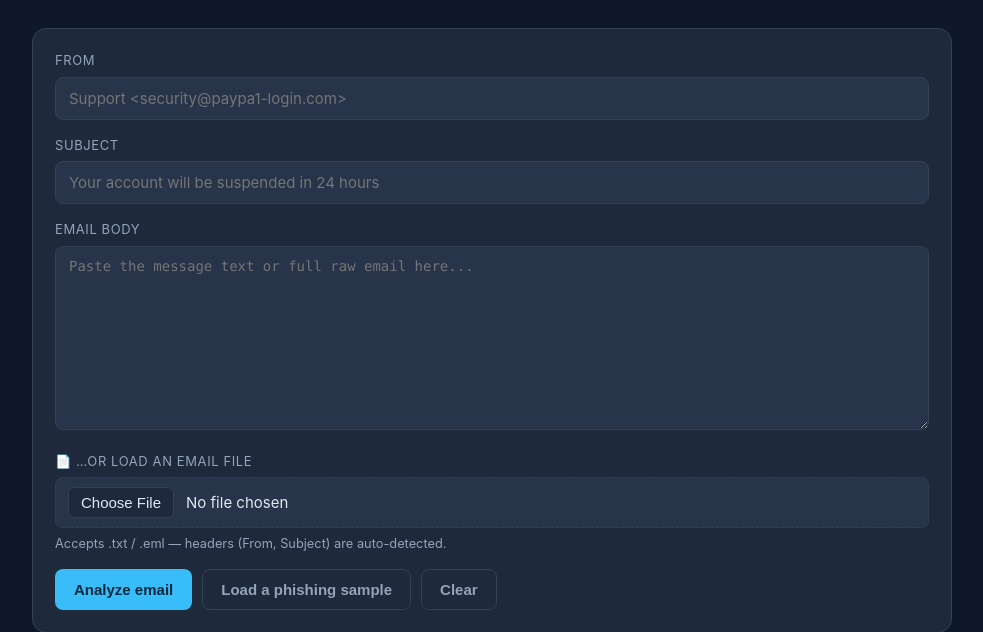
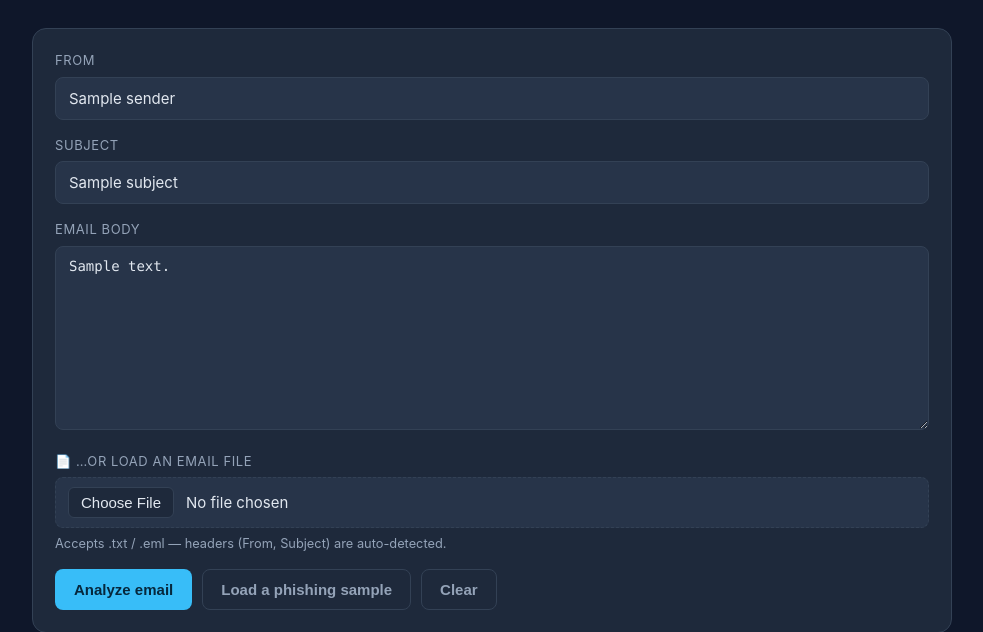
Before and after one commit to bclarketech/VW-Hackathon-phishguard, a Flask app: template templates/index.html in a window 1280 px wide. Shown: the part 111-743 px from the top of the page, without its empty margins (148-1131 px from the left). Run offline with Flask 3, Linux system fonts and the light colour scheme; the template is opened without the code that fills it: most values are stand-ins (such as "Sample title", 1, 10 or a date in 2020).

Commit message:
UX: echo submitted input back into form, working Clear button - Server re-renders sender/subject/body after analyze (incl. error paths) - Clear button wipes fields + report via JS (plain reset would restore bound values) - Tests updated + passing

```diff
--- a/app.py
+++ b/app.py
@@ -20,7 +20,8 @@
 
 @app.route("/", methods=["GET"])
 def index():
-    return render_template("index.html", report=None, error=None)
+    return render_template("index.html", report=None, error=None,
+                           sender="", subject="", body="")
 
 
 @app.route("/analyze", methods=["POST"])
@@ -48,25 +49,32 @@
                 raw = ""
 
     # Enforce the size limit on whatever the user gave us.
+    # NOTE: on every branch we echo the input back so the user never loses
+    #       what they pasted (nothing is persisted server-side).
+    echo_body = body or raw
     total = len(subject) + len(sender) + len(body) + len(raw)
     if total > MAX_PASTE_CHARS:
         error = f"Input too large ({total:,} chars). Please paste under {MAX_PASTE_CHARS:,} characters."
         if request.is_json:
             return jsonify({"error": error}), 413
-        return render_template("index.html", report=None, error=error), 413
+        return render_template("index.html", report=None, error=error,
+                               sender=sender, subject=subject, body=echo_body), 413
 
     if not (subject or body or raw):
         error = "Paste an email (or fill in at least the body) to analyze."
         if request.is_json:
             return jsonify({"error": error}), 400
-        return render_template("index.html", report=None, error=error), 400
+        return render_template("index.html", report=None, error=error,
+                               sender=sender, subject=subject, body=echo_body), 400
 
     report = analyze(subject=subject, body=body, sender=sender, raw=raw)
 
     # NOTE: we intentionally do not store `report`, `body`, or `raw` anywhere.
+    # The values below are only echoed back into the response form.
     if request.is_json:
         return jsonify(report.as_dict())
-    return render_template("index.html", report=report, error=None)
+    return render_template("index.html", report=report, error=None,
+                           sender=sender, subject=subject, body=echo_body)
 
 
 @app.route("/healthz", methods=["GET"])
--- a/static/app.js
+++ b/static/app.js
@@ -22,6 +22,26 @@
       if (p < 1) requestAnimationFrame(step);
     }
     requestAnimationFrame(step);
+  }
+
+  // ---- Clear: wipe fields explicitly ----
+  // The form re-renders with the submitted values bound into value= attributes,
+  // so a plain type="reset" would restore them instead of clearing. Handle it in JS.
+  var clearBtn = document.getElementById("clear-btn");
+  if (clearBtn) {
+    clearBtn.addEventListener("click", function (e) {
+      e.preventDefault();
+      ["sender", "subject", "body"].forEach(function (id) {
+        var el = document.getElementById(id);
+        if (el) el.value = "";
+      });
+      var f = document.getElementById("email-file");
+      if (f) f.value = "";
+      var rep = document.getElementById("report");
+      if (rep) rep.remove();
+      var s = document.getElementById("sender");
+      if (s) s.focus();
+    });
   }
 
   // ---- Load a realistic phishing sample ----
--- a/templates/index.html
+++ b/templates/index.html
@@ -23,20 +23,20 @@
       <form id="analyze-form" method="post" action="/analyze">
         <div class="row">
           <label for="sender">From</label>
-          <input type="text" id="sender" name="sender"
+          <input type="text" id="sender" name="sender" value="{{ sender or '' }}"
                  placeholder="Support &lt;security@paypa1-login.com&gt;" autocomplete="off">
         </div>
 
         <div class="row">
           <label for="subject">Subject</label>
-          <input type="text" id="subject" name="subject"
+          <input type="text" id="subject" name="subject" value="{{ subject or '' }}"
                  placeholder="Your account will be suspended in 24 hours" autocomplete="off">
         </div>
 
         <div class="row">
           <label for="body">Email body</label>
           <textarea id="body" name="body" rows="10"
-                    placeholder="Paste the message text or full raw email here..."></textarea>
+                    placeholder="Paste the message text or full raw email here...">{{ body or '' }}</textarea>
         </div>
 
         <div class="row file-row">
@@ -50,7 +50,7 @@
         <div class="actions">
           <button type="submit" class="btn-primary">Analyze email</button>
           <button type="button" id="sample-btn" class="btn-ghost">Load a phishing sample</button>
-          <button type="reset" class="btn-ghost">Clear</button>
+          <button type="reset" id="clear-btn" class="btn-ghost">Clear</button>
         </div>
       </form>
 
```
Also changed, not shown: tests/test_app.py (+35 -0 lines).
